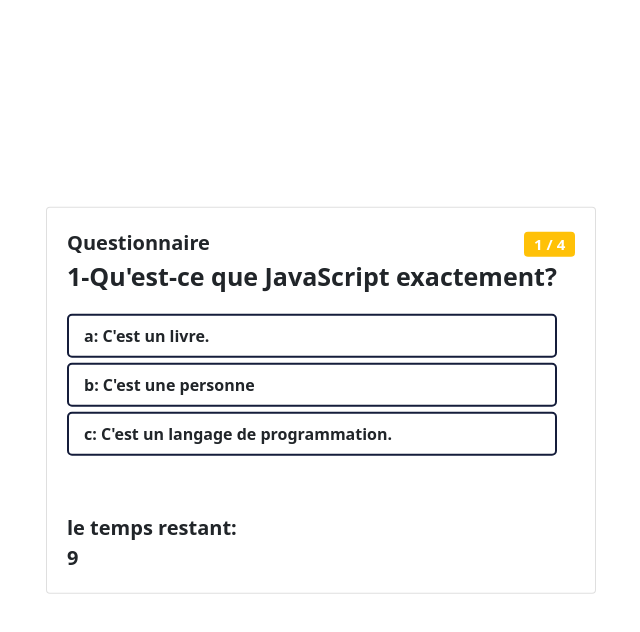
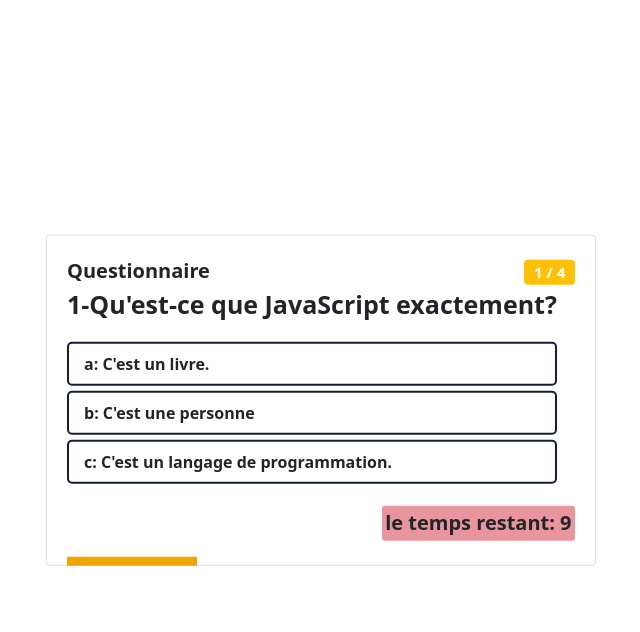
Before and after one commit to Satisfiable/apprentissage, a plain HTML site: page debut/oop/index.html in a window 1280 px wide. Both pictures are taken after a click on the element "Commencer au Questionnaire". Shown: the whole page, without its empty margins (319-959 px from the left). Drawn offline with nearby package versions, Linux system fonts and the light colour scheme.

Commit message:
Update style.css

```diff
--- a/debut/oop/style.css
+++ b/debut/oop/style.css
@@ -69,9 +69,14 @@
   padding: 0;
   opacity: 0;
   pointer-events: none;
-
   transform: scale(0.9);
   transition: all 0.2s ease;
+}
+
+.card-footer .next_btn {
+  padding: 8px 15px;
+  background-color: #ffd23dd8;
+  font-weight: 500;
 }
 
 .card-footer.montrer {
@@ -120,3 +125,34 @@
   font-weight: 500;
   margin-bottom: 10px;
 }
+
+.footer-wrapper {
+  display: flex;
+  justify-content: space-between;
+  align-items: center;
+  width: 100%;
+  position: relative;
+}
+
+.footer-wrapper .timer {
+  display: flex;
+  border-radius: 3px;
+  background-color: #e9959d;
+  padding: 2.5px 3.6px;
+}
+
+.footer-wrapper .timer .time-text {
+  margin-right: 5px;
+}
+
+.footer-wrapper .timer .time-duration.disactive {
+  opacity: 0;
+}
+
+.footer-wrapper .time-line {
+  position: absolute;
+  bottom: -50%;
+  left: 0;
+  height: 20%;
+  background-color: #f0a500;
+}
```
